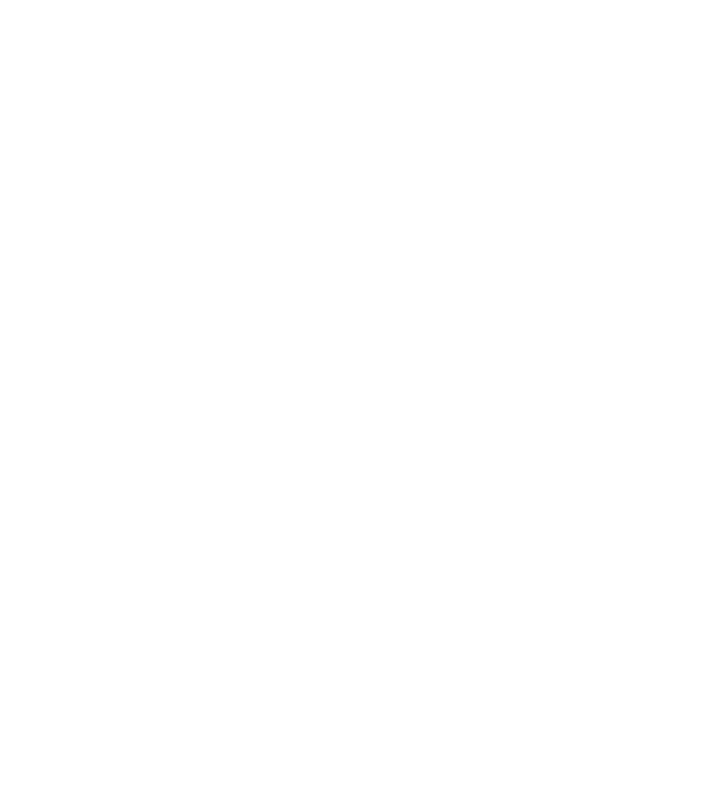
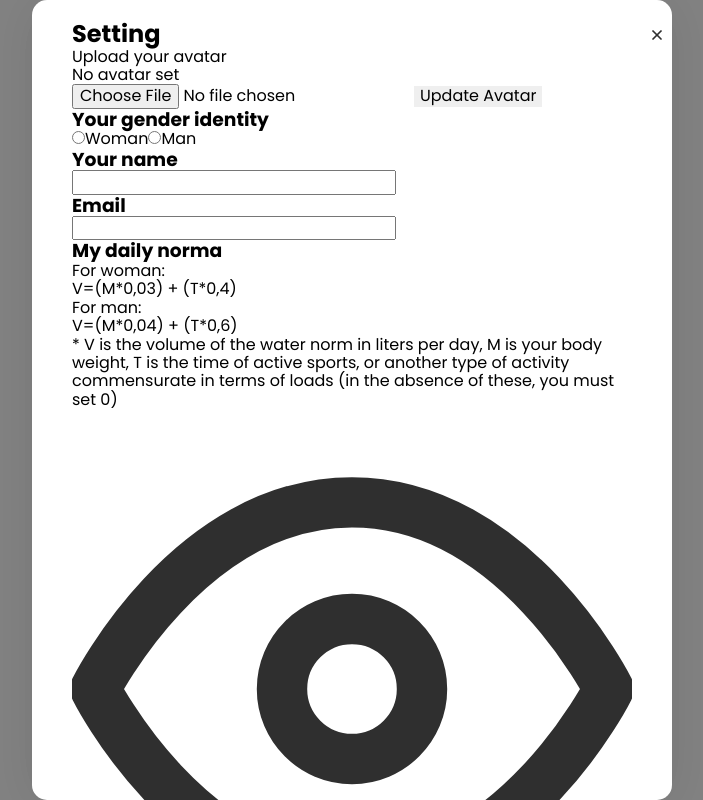
Before and after one commit to dima50066/FiveForce-Frontend, a React (Vite) app: page /setting in a window 1280 px wide. Before the commit this address had no page. Shown: the whole page, without its empty margins (288-991 px from the left). Built offline with nearby package versions, Linux system fonts and the light colour scheme.

Commit message:
added form

```diff
--- a/package.json
+++ b/package.json
@@ -24,7 +24,7 @@
     "normalize.css": "^8.0.1",
     "react": "^18.3.1",
     "react-dom": "^18.3.1",
-    "react-hook-form": "^7.52.1",
+    "react-hook-form": "^7.53.2",
     "react-hot-toast": "^2.4.1",
     "react-i18next": "^15.0.0",
     "react-icons": "^5.2.1",
--- a/src/components/App.jsx
+++ b/src/components/App.jsx
@@ -5,6 +5,7 @@ import HomePage from '../pages/HomePage/HomePage';
 import SignInPage from '../pages/SignInPage/SignInPage';
 import SignUpPage from '../pages/SignUpPage/SignUpPage';
 import TrackerPage from '../pages/TrackerPage/TrackerPage';
+import SettingModal from '../pages/SettingModal/SettingModal';
 
 
 const App = () => {
@@ -17,6 +18,7 @@ const App = () => {
             <Route path="/signin" element={<SignInPage />} />
             <Route path="/signup" element={<SignUpPage />} />
             <Route path="/tracker" element={<TrackerPage />} />
+            <Route path="/setting" element={<SettingModal />} />
           </Routes>
         </Suspense>
       </SharedLayout>
--- a/src/pages/SettingModal/SettingModal.jsx
+++ b/src/pages/SettingModal/SettingModal.jsx
@@ -1,24 +1,103 @@
-import React, { useState } from "react";
-import Modal from "../../shared/Modal/Modal.jsx";
-import XClose from "../../shared/Icons/xClose.svg"
-
+import React, { useId, useState } from 'react';
+/* import { useDispatch, useSelector } from 'react-redux';
+import { useForm } from 'react-hook-form';
+import { updateAvatar } from '../../redux/user/operations.js';
+*/
+import Modal from '../../shared/Modal/Modal.jsx';
+import css from './SettingModal.module.css';
+import eye from '../../shared/Icons/eye.svg';
 const SettingModal = () => {
-  const [isModalOpen, setIsModalOpen] = useState(false);
-
   const openModal = () => setIsModalOpen(true);
   const closeModal = () => setIsModalOpen(false);
+  const [isModalOpen, setIsModalOpen] = useState(false);
+  const {nameId, emailId, timeId, weightId,amountId} = useId();
 
+  /*
+
+  const dispatch = useDispatch();
+  const { user, isLoading } = useSelector(state => state.auth); // отримуємо статус та користувача з Redu
+  const [avatarFile, setAvatarFile] = useState(null);
+
+  const handleFileChange = e => {
+    const file = e.target.files[0];
+    if (file) {
+      setAvatarFile(file);
+    }
+  };
+  */
+
+
+  /*
+  const handleSubmit = async () => {
+    if (avatarFile) {
+      const formData = new FormData();
+      formData.append('avatar', avatarFile);
+
+      try {
+        await dispatch(updateAvatar(formData)).unwrap();
+        alert('Avatar updated successfully!');
+      } catch (error) {
+        alert('Failed to update avatar');
+      }
+    }
+  };
+
+  const handleSubmitForm = evt => {
+    evt.preventDefault();
+    console.log(evt);
+  };
+  */
   return (
     <div>
       <h1>Test Page</h1>
       <button onClick={openModal}>Open Modal</button>
       <Modal isOpen={isModalOpen} onClose={closeModal}>
+        <div className={css.formCover}>
+          <h2>Setting</h2>
+          <form >
+            <div>
+              <p>Upload your avatar</p>
+              <p>No avatar set</p>
 
-        <h2>Setting</h2>
-        <div>
-          <button>Upload a photo</button>
+              <input type="file" accept="image/*"  />
+
+              <button>Update Avatar</button>
+            </div>
+            <h3>Your gender identity</h3>
+            <label>
+              <input type="radio" name="gender" value="woman" />
+              Woman
+            </label>
+            <label>
+              <input type="radio" name="gender" value="man" />
+             Man
+            </label>
+
+            <label htmlFor={nameId}><h3>Your name</h3></label>
+            <input type="text" id={nameId} />
+            <label htmlFor={emailId}><h3>Email</h3></label>
+            <input type="email" id={emailId} />
+            <h3>My daily norma</h3>
+            <p>For woman:</p>
+            <p>V=(M*0,03) + (T*0,4)</p>
+            <p>For man:</p>
+            <p>V=(M*0,04) + (T*0,6)</p>
+            <p>* V is the volume of the water norm in liters per day, M is your body weight, T is the time of active sports, or another type of activity commensurate in terms of loads (in the absence of these, you must set 0)</p>
+            <div>
+              <img src={eye} alt="Mark" className={css.markIcon} />
+              <p>Active time in hours</p>
+            </div>
+            <label htmlFor={weightId}>Your weight in kilograms:</label>
+            <input type="number" id={weightId} />
+            <label htmlFor={timeId}>The time of active participation in sports:</label>
+            <input type="number" id={timeId} />
+            <p>The required amount of water in liters per day:</p>
+            <p>1.8 L</p>
+            <label htmlFor={amountId}><h3>Write down how much water you will drink:</h3></label>
+            <input type="number" id={amountId} />
+            <button type="submit">Save</button>
+          </form>
         </div>
-
       </Modal>
     </div>
   );
--- a/src/pages/SettingModal/SettingModal.module.css
+++ b/src/pages/SettingModal/SettingModal.module.css
@@ -0,0 +1,3 @@
+.formCover{
+    padding: 20px 40px;
+}
--- a/src/shared/Modal/Modal.module.css
+++ b/src/shared/Modal/Modal.module.css
@@ -95,6 +95,7 @@
   .closeButton {
     width: 28px;
     height: 28px;
+
   }
   .top40pxBtn {
     top: 40px;
```
Also changed, not shown: 1 other file (tests, documents, lock files or other folders).
